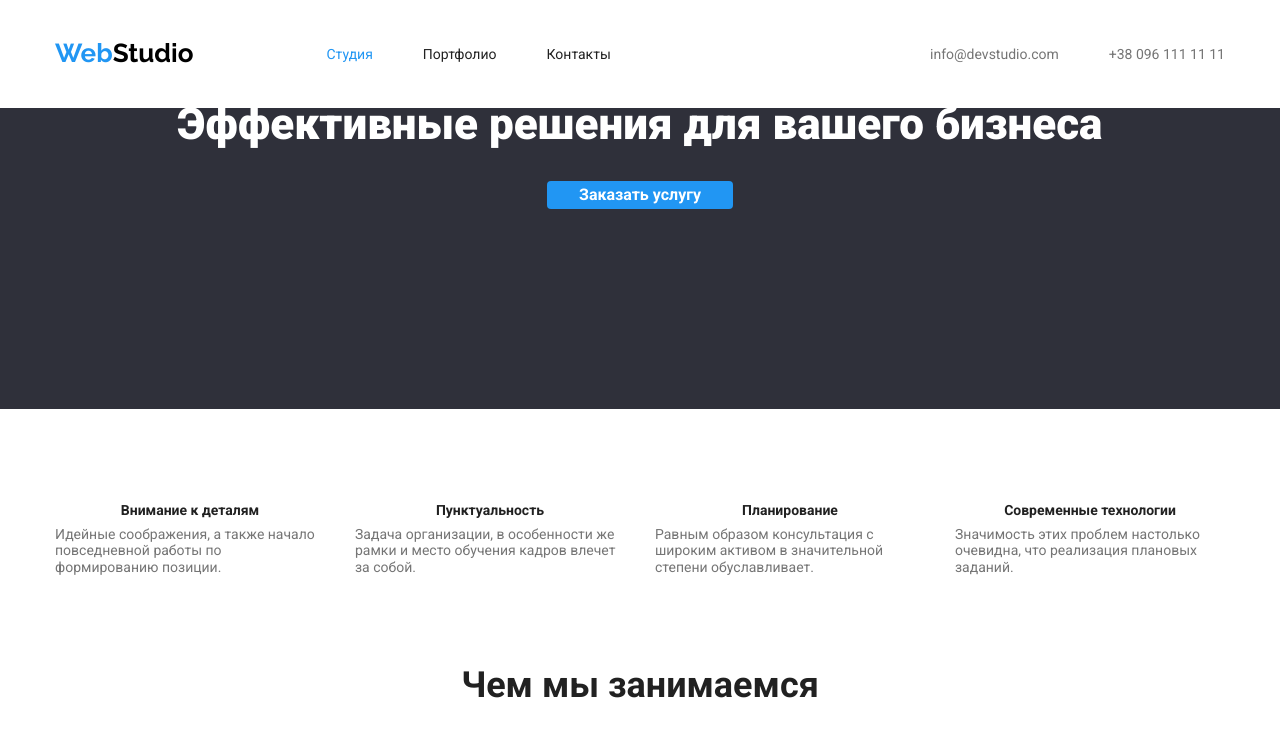
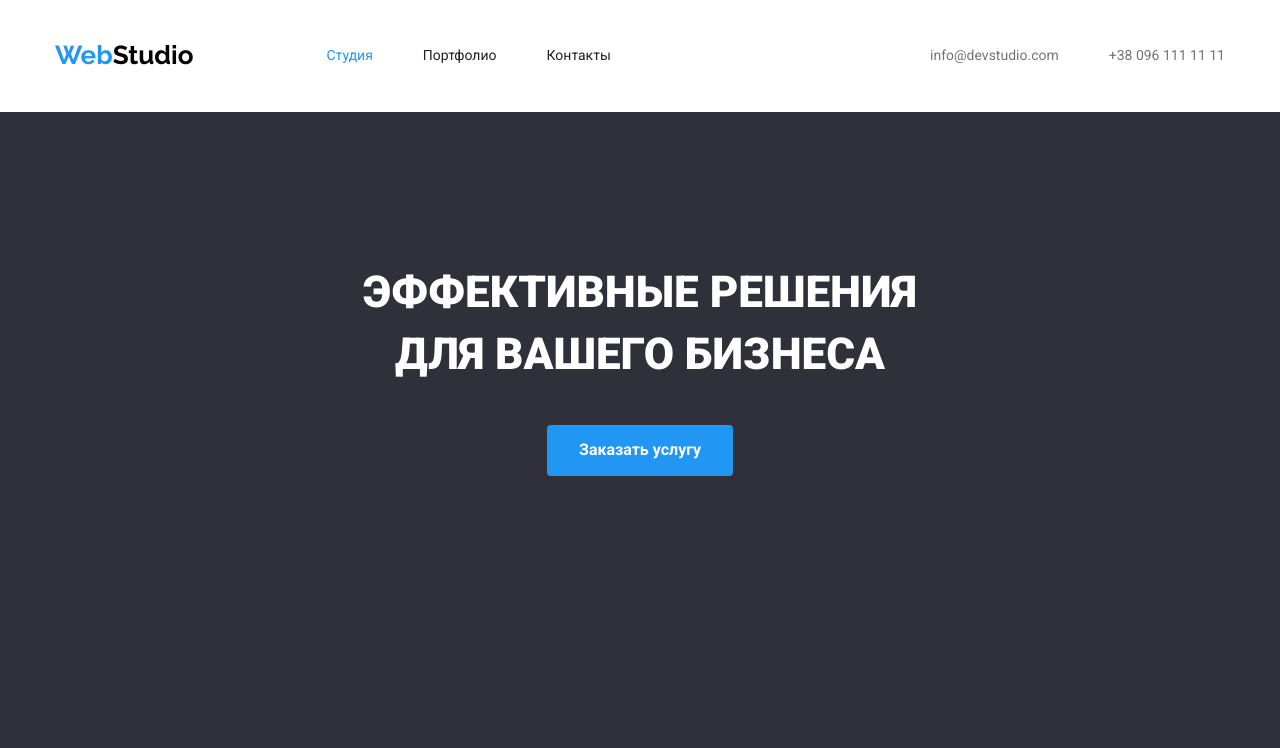
Before and after one commit to KaterinaGerts/goit-markup-hw-03, a plain HTML site: page index.html in a window 1280 px wide. Shown: the top 748 px of the page. Drawn offline with nearby package versions, Linux system fonts and the light colour scheme.

Commit message:
hw 3, changes
переделала макет

```diff
--- a/css/style.css
+++ b/css/style.css
@@ -41,7 +41,7 @@ body {
   font-family: Raleway;
   font-weight: bold;
   font-size: 26px;
-  line-height: 0.84;
+  line-height: 1.2;
   color: var(--accent-text-studio-color);
 }
 
@@ -68,7 +68,7 @@ body {
   padding-bottom: 32px;
 
   font-size: 14px;
-  line-height: 0.88;
+  line-height: 1.14;
   text-decoration: none;
   color: var(--title-text-color);
 }
@@ -98,7 +98,7 @@ body {
 
   font-style: normal;
   font-size: 14px;
-  line-height: 0.88;
+  line-height: 1.4;
   text-decoration: none;
   color: var(--primary-text-color);
 }
@@ -115,6 +115,10 @@ body {
 /* /Шапка сайта */
 
 /* Верхняя секция сайта */
+.hero-container {
+  padding-top: 150px;
+  padding-bottom: 250px;
+}
 .hero {
   margin-bottom: 95px;
   text-align: center;
@@ -124,10 +128,15 @@ body {
 .hero .hero-text {
   margin: 0px;
   margin-bottom: 40px;
+  margin-left: auto;
+  margin-right: auto;
+  width: 640px;
+  text-align: center;
+  text-transform: uppercase;
 
   font-weight: 900;
   font-size: 44px;
-  line-height: 0.733;
+  line-height: 1.4;
   color: var(--secondary-text-color);
 }
 
@@ -140,7 +149,7 @@ body {
   text-decoration: none;
   font-weight: bold;
   font-size: 16px;
-  line-height: 0.533;
+  line-height: 1.9;
   color: var(--secondary-text-color);
   background-color: var(--accent-color);
 }
@@ -164,11 +173,10 @@ body {
 .subtitle {
   margin: 0px;
   margin-bottom: 10px;
-  text-align: center;
 
   font-weight: bold;
   font-size: 14px;
-  line-height: 0.88;
+  line-height: 1.14;
   color: var(--title-text-color);
 }
 
@@ -176,6 +184,7 @@ body {
   margin-top: 0px;
   margin-bottom: 0px;
   font-size: 14px;
+  line-height: 1.7;
     }
 
   .first-description:last-child {
@@ -195,7 +204,7 @@ body {
   margin-bottom: 50px;
   font-weight: bold;
   font-size: 36px;
-  line-height: 0.86;
+  line-height: 1.2;
   text-align: center;
   color: var(--title-text-color);
 }
@@ -220,7 +229,7 @@ body {
   margin: 0px;
   margin-bottom: 10px;
   font-size: 16px;
-  line-height: 0.842;
+  line-height: 1.2;
   text-align: center;
   color: var(--title-text-color);
 }
@@ -228,7 +237,7 @@ body {
 .description {
   margin: 0px;
   font-size: 16px;
-  line-height: 0.842;
+  line-height: 1.2;
   text-align: center;
 }
 
@@ -250,7 +259,7 @@ body {
   margin-bottom: 10px;
   color: var(--secondary-text-color);
   font-size: 14px;
-  line-height: 0.583;
+  line-height: 1.7;
 }
 
 .adress .address-color {
@@ -259,7 +268,7 @@ body {
   text-decoration: none;
   font-style:normal;
   font-size: 14px;
-  line-height: 0.583;
+  line-height: 1.7;
   color: var(--accent-text-link-color);
 }
 
@@ -302,7 +311,7 @@ body {
   padding: 6px 22px;
 
   font-size: 16px;
-  line-height: 0.615;
+  line-height: 1.62;
   color: var(--title-text-color);
   background-color: var(--secondary-bg-color)
 }
@@ -327,7 +336,7 @@ body {
 .image-description .title-bar {
   font-weight: bold;
   font-size: 18px;
-  line-height: 0.5;
+  line-height: 2;
   color: var(--title-text-color);
 }
 
@@ -337,7 +346,7 @@ body {
 
 .image-description .description-bar {
   font-size: 16px;
-  line-height: 0.533;
+  line-height: 1.9;
 }
 
 .image-description .description-bar:hover {
--- a/index.html
+++ b/index.html
@@ -51,10 +51,10 @@
     <main>
       <!-- Верхняя секция сайта -->
       <section class="hero">
-        <!--<div class="container">-->
-        <h1 class="hero-text">Эффективные решения для вашего бизнеса</h1>
-        <a href="#" class="button">Заказать услугу</a>
-        <!--</div>-->
+        <div class="container hero-container">
+          <h1 class="hero-text">Эффективные решения для вашего бизнеса</h1>
+          <a href="#" class="button">Заказать услугу</a>
+        </div>
       </section>
       <!-- /Верхняя секция сайта -->
 
```
